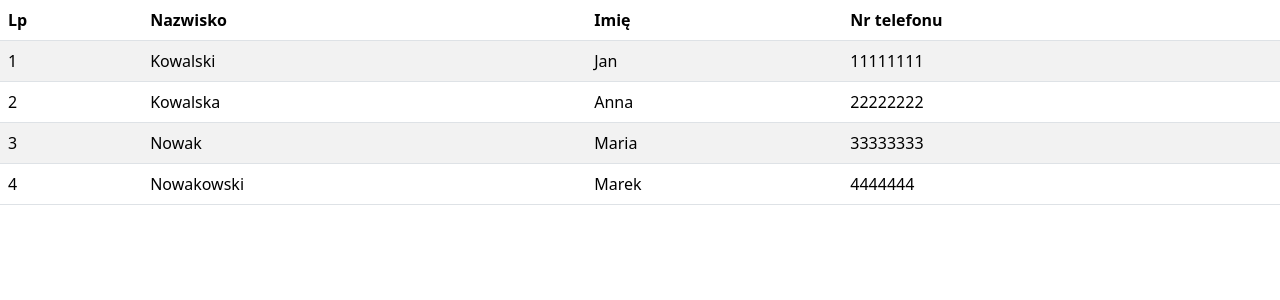
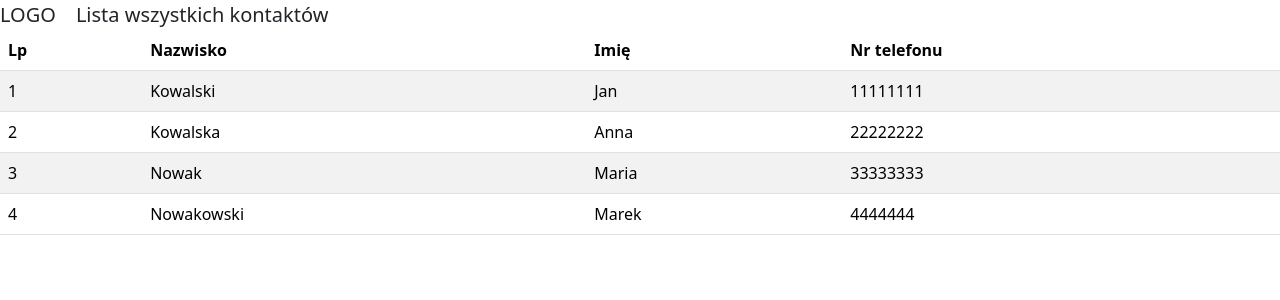
Before and after one commit to Karolc777/app-contacts, an Angular app: page / in a window 1280 px wide. Shown: the top 300 px of the page. Built offline with nearby package versions, Linux system fonts and the light colour scheme.

Commit message:
add header component

```diff
--- a/src/app/contacts/contacts-list/contacts-list.component.html
+++ b/src/app/contacts/contacts-list/contacts-list.component.html
@@ -1,4 +1,8 @@
-<table class="table table-striped">
+<app-header>
+    <span content>Lista wszystkich kontaktów</span>
+</app-header>
+
+<table *ngIf="contacts.length > 0; else noContactsAlert" class="table table-striped">
 
     <thead>
         <tr>
@@ -19,3 +23,9 @@
     </tbody>
 
 </table>
+
+<ng-template #noContactsAlert>
+    <p class="no-contacts">
+        Aktualnie brak kontaktów.
+    </p>
+</ng-template>
--- a/src/app/contacts/contacts-list/contacts-list.component.scss
+++ b/src/app/contacts/contacts-list/contacts-list.component.scss
@@ -0,0 +1,6 @@
+.no-contacts {
+    font-size: 20px;
+    font-weight: bold;
+    text-align: center;
+    color: red;
+}
--- a/src/app/contacts/contacts.module.ts
+++ b/src/app/contacts/contacts.module.ts
@@ -1,6 +1,7 @@
 import { NgModule } from '@angular/core';
 import { CommonModule } from '@angular/common';
 import { ContactsListComponent } from './contacts-list/contacts-list.component';
+import { SharedModule } from '../shared/shared.module';
 
 
 
@@ -9,7 +10,8 @@
     ContactsListComponent
   ],
   imports: [
-    CommonModule
+    CommonModule,
+    SharedModule
   ],
   exports: [
     ContactsListComponent
--- /dev/null
+++ b/src/app/shared/header/header.component.html
@@ -0,0 +1,4 @@
+<header>
+    <span>LOGO</span>
+    <ng-content select="[content]"></ng-content>
+</header>
--- a/src/styles.scss
+++ b/src/styles.scss
@@ -1 +1,6 @@
 /* You can add global styles to this file, and also import other style files */
+
+span {
+    margin-right: 20px;
+    font-size: 20px;
+}
```
Also changed, not shown: src/app/shared/header/header.component.ts (added, +10 -0 lines), src/app/shared/shared.module.ts (added, +18 -0 lines), src/app/shared/header/header.component.scss (added), 1 other file (tests, documents, lock files or other folders).
